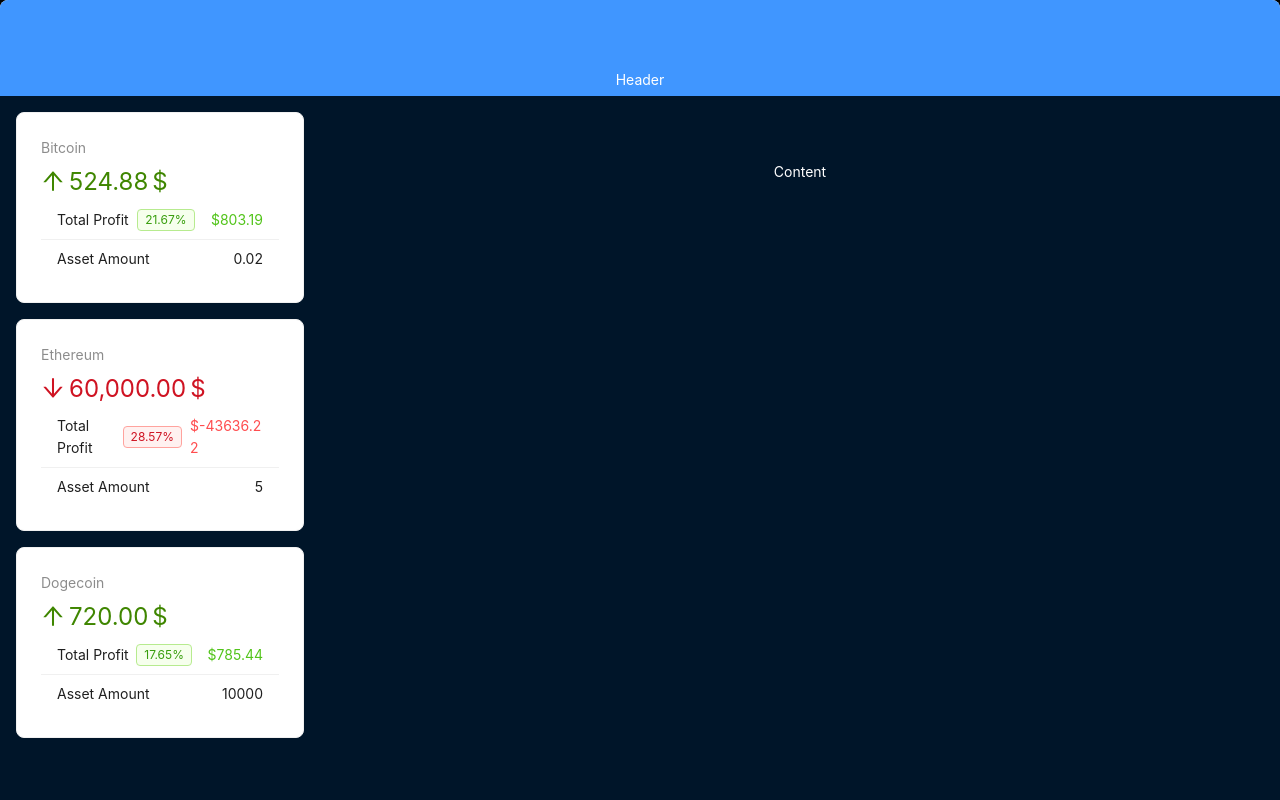
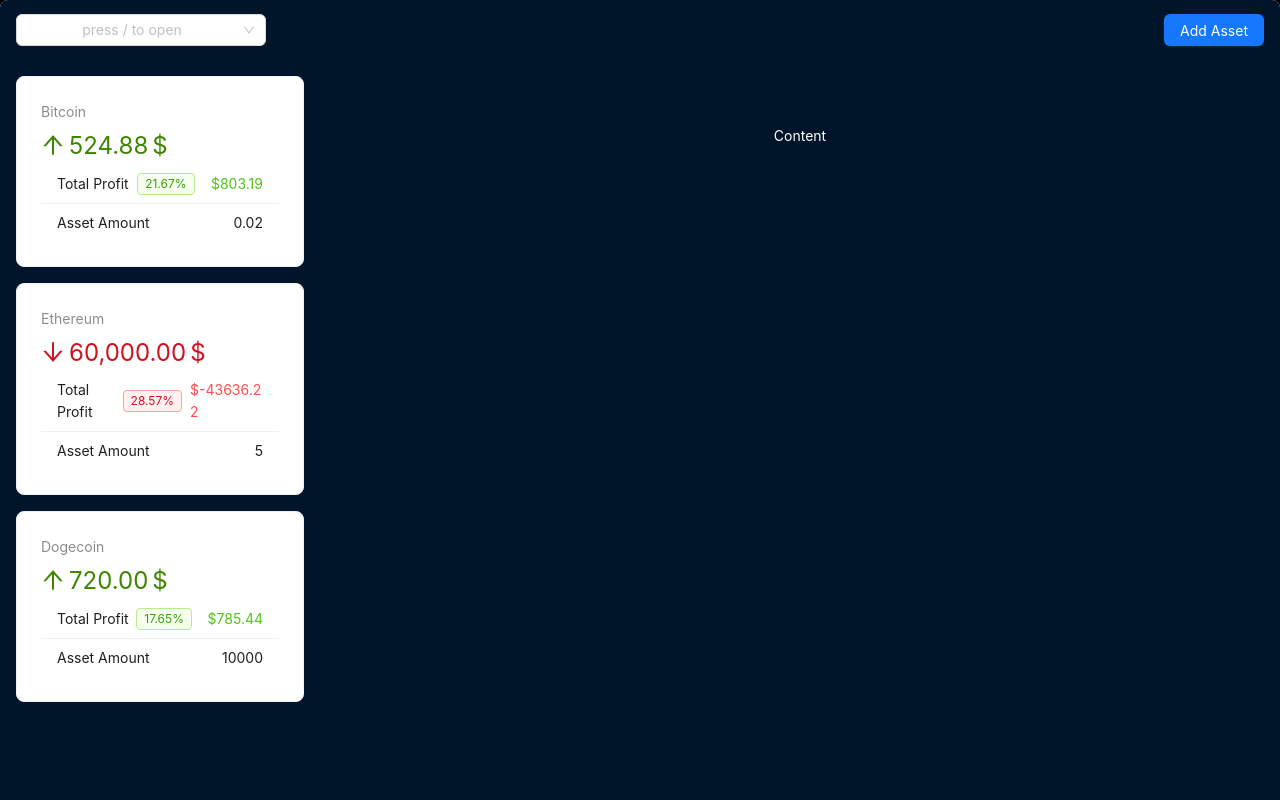
Before and after one commit to StepanoffDS/crypto-dashboard, a React (Vite) app: page / in a window 1280 px wide. Shown: the top 800 px of the page. Built offline with nearby package versions, Linux system fonts and the light colour scheme.

Commit message:
2nd commit

```diff
--- /dev/null
+++ b/src/components/AddAssetForm/AddAssetForm.tsx
@@ -0,0 +1,3 @@
+export default function AddAssetForm() {
+	return <form>FORM</form>
+}
--- /dev/null
+++ b/src/components/CoinInfoModal/CoinInfoModal.tsx
@@ -0,0 +1,55 @@
+import { Divider, Flex, Tag, Typography } from 'antd'
+
+export default function CoinInfoModal({ coin }) {
+	return (
+		<>
+			<Flex gap='middle' align='center'>
+				<img
+					src={coin.icon}
+					alt={coin.name}
+					style={{ width: 40, height: 40 }}
+				/>
+				<Typography.Title level={2} style={{ marginBottom: 0 }}>
+					{coin.name} ({coin.symbol})
+				</Typography.Title>
+			</Flex>
+			<Divider></Divider>
+			<Typography.Paragraph>
+				<Typography.Text strong style={{ marginRight: 10 }}>
+					1 hour:
+				</Typography.Text>
+				<Tag color={coin.priceChange1h > 0 ? 'green' : 'red'}>
+					{coin.priceChange1h}%
+				</Tag>
+				<Typography.Text strong style={{ marginRight: 10 }}>
+					1 day:
+				</Typography.Text>
+				<Tag color={coin.priceChange1h > 0 ? 'green' : 'red'}>
+					{coin.priceChange1d}%
+				</Tag>
+				<Typography.Text strong style={{ marginRight: 10 }}>
+					1 week:
+				</Typography.Text>
+				<Tag color={coin.priceChange1h > 0 ? 'green' : 'red'}>
+					{coin.priceChange1w}%
+				</Tag>
+			</Typography.Paragraph>
+			<Typography.Paragraph>
+				<Typography.Text strong>Price: $</Typography.Text>
+				{coin.price.toFixed(4)}
+			</Typography.Paragraph>
+			<Typography.Paragraph>
+				<Typography.Text strong>Price BTC: </Typography.Text>
+				{coin.priceBtc.toFixed(8)}
+			</Typography.Paragraph>
+			<Typography.Paragraph>
+				<Typography.Text strong>Market Cap: $</Typography.Text>
+				{coin.marketCap.toFixed(2)}
+			</Typography.Paragraph>
+			<Typography.Paragraph>
+				<Typography.Text strong>Contract Address: </Typography.Text>
+				{coin.contractAddress ? coin.contractAddress : 'N/A'}
+			</Typography.Paragraph>
+		</>
+	)
+}
--- a/src/components/layout/AppHeader/AppHeader.module.scss
+++ b/src/components/layout/AppHeader/AppHeader.module.scss
@@ -1,8 +1,9 @@
 .headerStyle {
+	width: 100%;
 	text-align: center;
-	color: #fff;
 	height: 60px;
-	padding: 48px;
-	line-height: 64px;
-	background-color: #4096ff;
+	padding: 1rem;
+	display: flex;
+	justify-content: space-between;
+	align-items: center;
 }
--- a/src/components/layout/AppHeader/AppHeader.tsx
+++ b/src/components/layout/AppHeader/AppHeader.tsx
@@ -1,6 +1,87 @@
 import { Header } from 'antd/es/layout/layout'
+import { Select, Space, Button, Modal, Drawer } from 'antd'
 import styles from './AppHeader.module.scss'
+import { useCrypto } from '../../../context/crypto-context'
+import { useEffect, useState } from 'react'
+import CoinInfoModal from '../../CoinInfoModal/CoinInfoModal'
+import { TCryptoDataResult } from '../../../data'
+import AddAssetForm from '../../AddAssetForm/AddAssetForm'
 
 export default function AppHeader() {
-	return <Header className={styles.headerStyle}>Header</Header>
+	const { crypto } = useCrypto()
+	const [coin, setCoin] = useState<TCryptoDataResult | null>(null)
+	const [select, setSelect] = useState(false)
+	const [isModalOpen, setIsModalOpen] = useState(false)
+	const [isDrawerOpen, setIsDrawerOpen] = useState(false)
+
+	useEffect(() => {
+		const keypress = (event: KeyboardEvent) => {
+			if (event.key === '/') {
+				setSelect((prev) => !prev)
+			}
+		}
+
+		document.addEventListener('keypress', keypress)
+
+		return () => document.removeEventListener('keypress', keypress)
+	}, [])
+
+	function handleSelect(value: string) {
+		console.log(value)
+		const selectedCoin = crypto.find((coin) => coin.id === value)
+
+		if (selectedCoin) {
+			setCoin(selectedCoin)
+			setIsModalOpen(true)
+		} else {
+			console.log('coin not found')
+		}
+	}
+
+	return (
+		<Header className={styles.headerStyle}>
+			<Select
+				style={{ width: 250 }}
+				open={select}
+				onSelect={handleSelect}
+				onClick={() => setSelect((prev) => !prev)}
+				placeholder='press / to open'
+				// onChange={handleChange}
+				options={crypto.map((coin) => ({
+					label: coin.name,
+					value: coin.id,
+					emoji: coin.icon,
+				}))}
+				optionRender={(option) => (
+					<Space>
+						<img
+							style={{ width: 20, height: 20 }}
+							src={option.data.emoji}
+							alt={option.data.label}
+						/>
+						{option.data.label}
+					</Space>
+				)}
+			/>
+			<Modal
+				open={isModalOpen}
+				onCancel={() => setIsModalOpen(false)}
+				footer={null}
+			>
+				<CoinInfoModal coin={coin} />
+			</Modal>
+
+			<Button type='primary' onClick={() => setIsDrawerOpen(true)}>
+				Add Asset
+			</Button>
+			<Drawer
+				title='Add Asset'
+				width={600}
+				onClose={() => setIsDrawerOpen(false)}
+				open={isDrawerOpen}
+			>
+				<AddAssetForm />
+			</Drawer>
+		</Header>
+	)
 }
--- a/src/components/layout/AppSider/AppSider.tsx
+++ b/src/components/layout/AppSider/AppSider.tsx
@@ -2,12 +2,12 @@
 import styles from './AppSider.module.scss'
 import { Card, List, Statistic, Typography, Tag } from 'antd'
 import { ArrowDownOutlined, ArrowUpOutlined } from '@ant-design/icons'
-import { FC, useContext } from 'react'
+import { FC } from 'react'
 import { capitalize } from '../../../utils'
-import CryptoContext from '../../../context/crypto-context'
+import { useCrypto } from '../../../context/crypto-context'
 
 const AppSider: FC = () => {
-	const { assets } = useContext(CryptoContext)
+	const { assets } = useCrypto()
 
 	return (
 		<Sider className={styles.siderStyle} width='25%'>
--- a/src/context/crypto-context.tsx
+++ b/src/context/crypto-context.tsx
@@ -1,4 +1,10 @@
-import { ReactNode, createContext, useEffect, useState } from 'react'
+import {
+	ReactNode,
+	createContext,
+	useContext,
+	useEffect,
+	useState,
+} from 'react'
 import { fetchAssets, fetchCrypto } from '../api'
 import { percentDiff } from '../utils'
 import { TCryptoAssets, TCryptoDataResult } from '../data'
@@ -52,3 +58,7 @@
 }
 
 export default CryptoContext
+
+export function useCrypto() {
+	return useContext(CryptoContext)
+}
--- a/src/data.ts
+++ b/src/data.ts
@@ -110,6 +110,37 @@
 				'https://3xpl.com/dogecoin',
 			],
 		},
+		{
+			id: 'binance-coin',
+			icon: 'https://static.coinstats.app/coins/1666608145347.png',
+			name: 'BNB',
+			symbol: 'BNB',
+			rank: 4,
+			price: 586.9615010766527,
+			priceBtc: 0.009408597489772122,
+			volume: 3317023499.368222,
+			marketCap: 90307636753.87463,
+			availableSupply: 153856150,
+			totalSupply: 153856150,
+			priceChange1h: -0.03,
+			priceChange1d: -2.2,
+			priceChange1w: -2.61,
+			redditUrl: 'https://www.reddit.com/r/binance',
+			websiteUrl: 'https://www.binance.com',
+			twitterUrl: 'https://twitter.com/binance',
+			contractAddress: 'BNB',
+			decimals: 18,
+			explorers: [
+				'https://bscscan.com',
+				'https://explorer.binance.org/',
+				'https://binance.mintscan.io/',
+				'https://etherscan.io/token/0xb8c77482e45f1f44de1745f52c74426c631bdd52',
+				'https://ethplorer.io/address/0xb8c77482e45f1f44de1745f52c74426c631bdd52',
+				'https://www.oklink.com/bsc',
+				'https://3xpl.com/bnb',
+				'https://explorer.energi.network/token/0xc3c19ee91cf3c1f7fbf3716a09d21dc35de0bd6d',
+			],
+		},
 	],
 }
 
```
